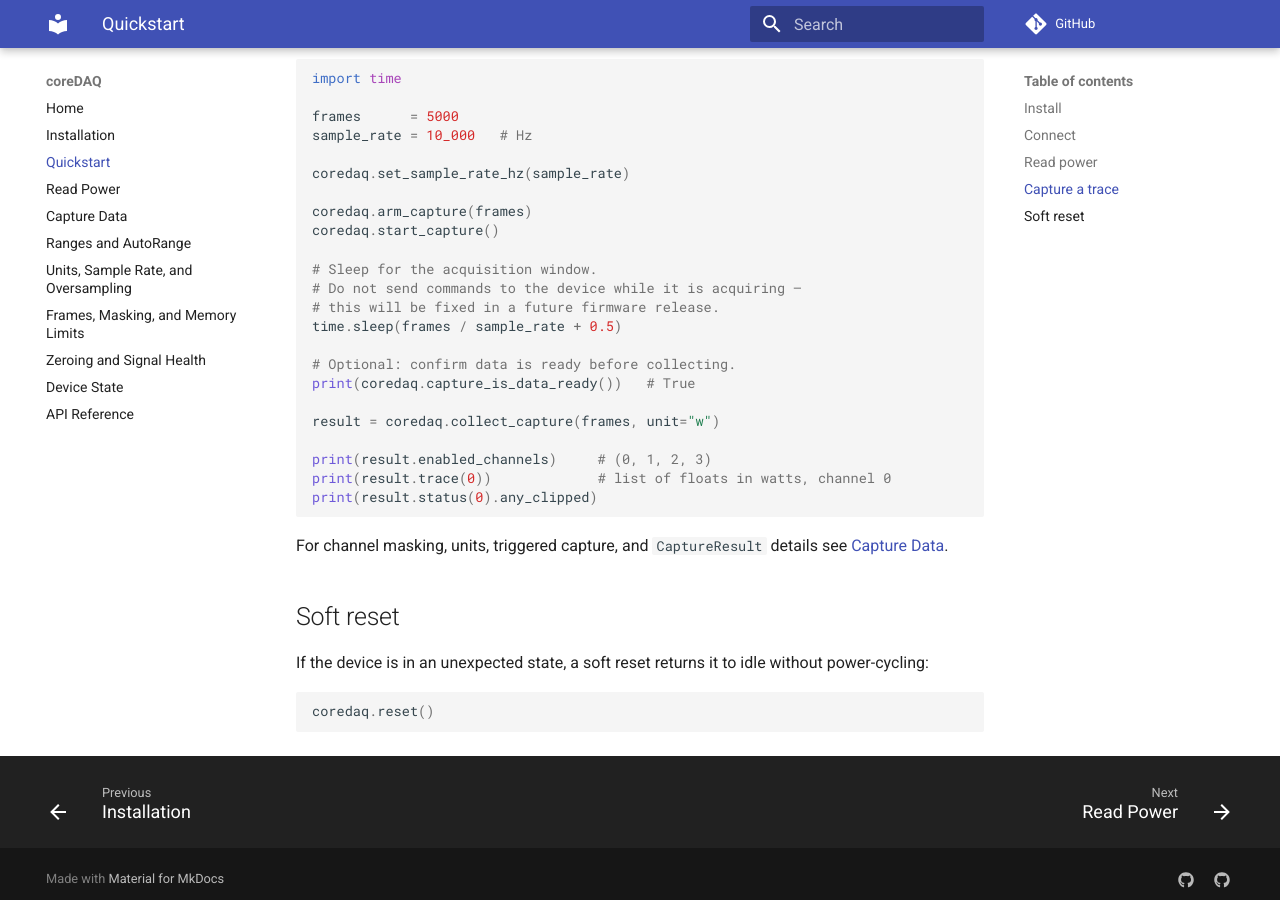
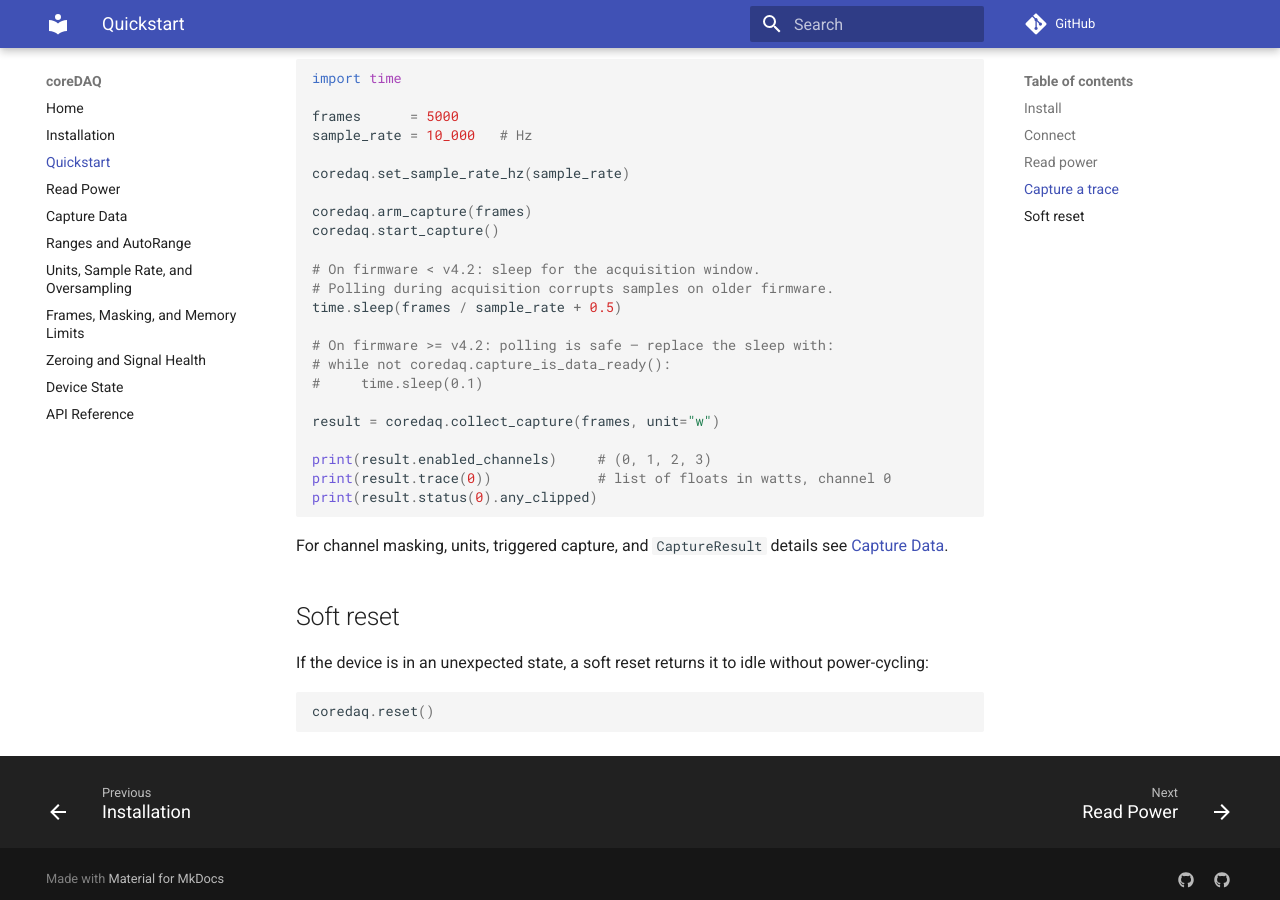
Before and after one commit to core-inst-git/py_coreDAQ, an MkDocs documentation site: the page built from docs/quickstart.md, in a window 1280 px wide and 900 px high, scrolled down 897 px. Built offline with MkDocs 1.6.1 and Material for MkDocs 9.7.7, drawn with Linux system fonts in a browser that asks for light colours; comment, search, counter and statistics services are not loaded.

Commit message:
Document firmware v4.2 polling fix for capture_is_data_ready()
Co-Authored-By: Claude Sonnet 4.6 <noreply@anthropic.com>

```diff
--- a/docs/quickstart.md
+++ b/docs/quickstart.md
@@ -50,13 +50,13 @@ coredaq.set_sample_rate_hz(sample_rate)
 coredaq.arm_capture(frames)
 coredaq.start_capture()
 
-# Sleep for the acquisition window.
-# Do not send commands to the device while it is acquiring —
-# this will be fixed in a future firmware release.
+# On firmware < v4.2: sleep for the acquisition window.
+# Polling during acquisition corrupts samples on older firmware.
 time.sleep(frames / sample_rate + 0.5)
 
-# Optional: confirm data is ready before collecting.
-print(coredaq.capture_is_data_ready())   # True
+# On firmware >= v4.2: polling is safe — replace the sleep with:
+# while not coredaq.capture_is_data_ready():
+#     time.sleep(0.1)
 
 result = coredaq.collect_capture(frames, unit="w")
 
```
Also changed, not shown: docs/api-reference.md (+1 -1 lines), docs/capture.md (+8 -1 lines).
